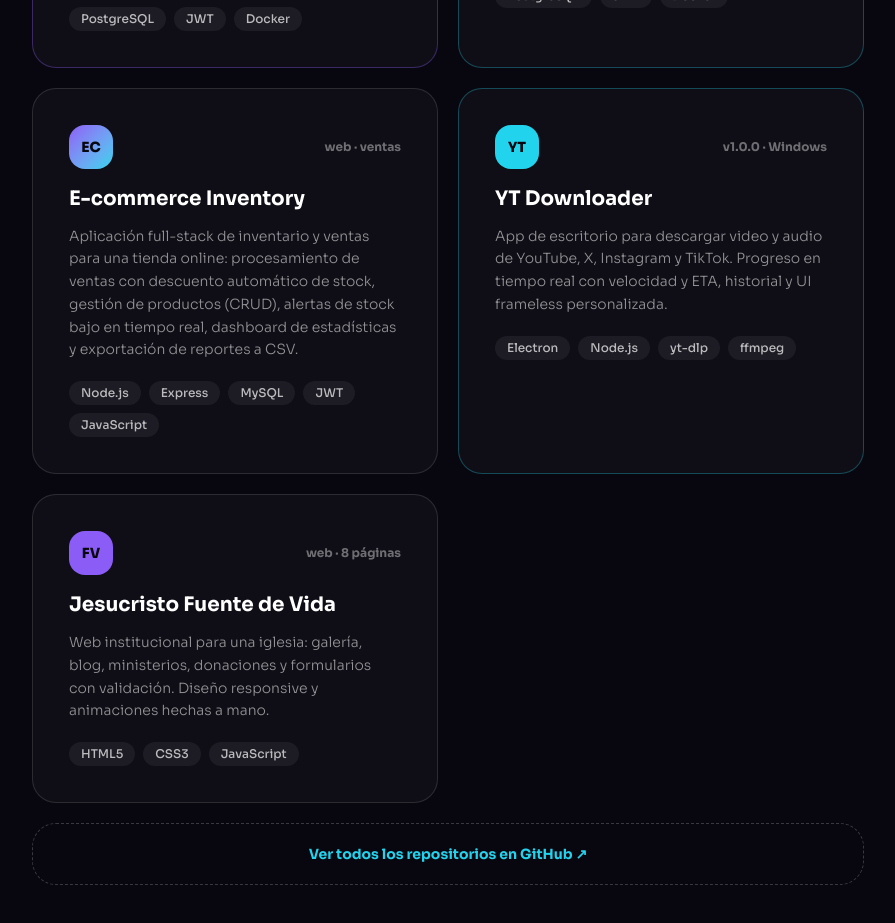
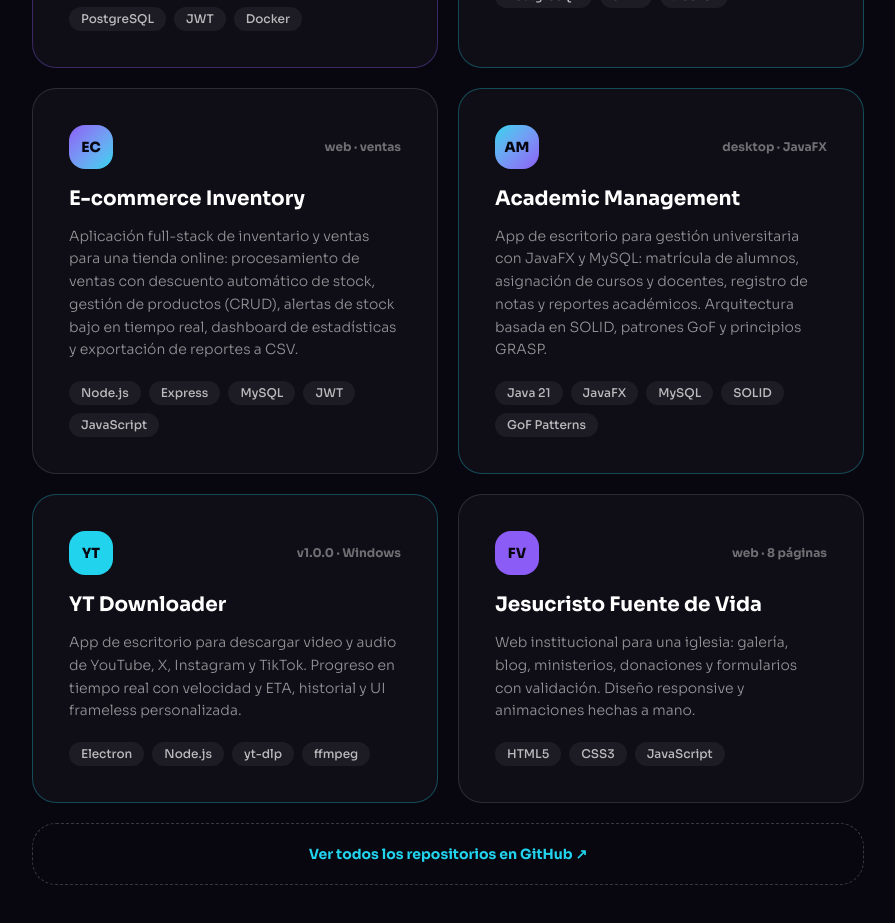
Before and after one commit to ariancerna/portfolio, a React (Vite) app: page / in a window 1280 px wide. Shown: the part 2400-3323 px from the top of the page, without its empty margins (192-1087 px from the left). Built offline with nearby package versions, Linux system fonts and the light colour scheme.

Commit message:
feat: add academic-management-system project to portfolio

```diff
--- a/src/components/Projects.jsx
+++ b/src/components/Projects.jsx
@@ -58,6 +58,20 @@ export default function Projects({ t }) {
     {
       id: 5,
       featured: false,
+      name: 'Academic Management',
+      desc: t.tProy7Desc,
+      icon: 'AM',
+      gradient: 'from-cyan to-purple',
+      url: 'https://github.com/ariancerna/academic-management-system',
+      tech: ['Java 21', 'JavaFX', 'MySQL', 'SOLID', 'GoF Patterns'],
+      borderColor: 'border-cyan/30',
+      hoverBorder: 'hover:border-cyan/70',
+      hoverShadow: 'hover:shadow-[0_18px_60px_rgba(34,211,238,0.15)]',
+      version: 'desktop · JavaFX',
+    },
+    {
+      id: 6,
+      featured: false,
       name: 'YT Downloader',
       desc: t.tProy2Desc,
       icon: 'YT',
@@ -70,7 +84,7 @@ export default function Projects({ t }) {
       version: 'v1.0.0 · Windows',
     },
     {
-      id: 6,
+      id: 7,
       featured: false,
       name: 'Jesucristo Fuente de Vida',
       desc: t.tProy3Desc,
--- a/src/i18n/translations.js
+++ b/src/i18n/translations.js
@@ -27,6 +27,7 @@ export const translations = {
     tProy4Desc: 'Sistema de gestión para una clínica veterinaria con dos sedes: agenda de citas por estados, registro de clientes y mascotas, historias clínicas, cola de emergencias por prioridad y acceso por roles (admin, recepción, veterinario).',
     tProy5Desc: 'App web para un cineclub: reserva de asientos gratis, pedidos anticipados de dulcería, validación de check-in en tiempo real y control de aforo. Arquitectura MVC con 22 pruebas unitarias (JUnit + Mockito).',
     tProy6Desc: 'Aplicación full-stack de inventario y ventas para una tienda online: procesamiento de ventas con descuento automático de stock, gestión de productos (CRUD), alertas de stock bajo en tiempo real, dashboard de estadísticas y exportación de reportes a CSV.',
+    tProy7Desc: 'App de escritorio para gestión universitaria con JavaFX y MySQL: matrícula de alumnos, asignación de cursos y docentes, registro de notas y reportes académicos. Arquitectura basada en SOLID, patrones GoF y principios GRASP.',
     tEntrada: 'entrada',
     tSalida: 'salida',
     tStockBajo: 'stock bajo',
@@ -76,6 +77,7 @@ export const translations = {
     tProy4Desc: 'Management system for a two-location veterinary clinic: appointment scheduling with workflow states, client and pet records, medical histories, priority emergency queue and role-based access (admin, receptionist, vet).',
     tProy5Desc: 'Web app for a film club: free seat reservations, minibar pre-orders, real-time check-in validation and capacity control. MVC architecture with 22 unit tests (JUnit + Mockito).',
     tProy6Desc: 'Full-stack inventory and sales app for an online store: sales processing with automatic stock deduction, product management (CRUD), real-time low-stock alerts, statistics dashboard and CSV report export.',
+    tProy7Desc: 'Desktop app for university management built with JavaFX and MySQL: student enrollment, course and faculty assignment, grade recording and academic reports. Architecture based on SOLID, GoF design patterns and GRASP principles.',
     tEntrada: 'inbound',
     tSalida: 'outbound',
     tStockBajo: 'low stock',
```
